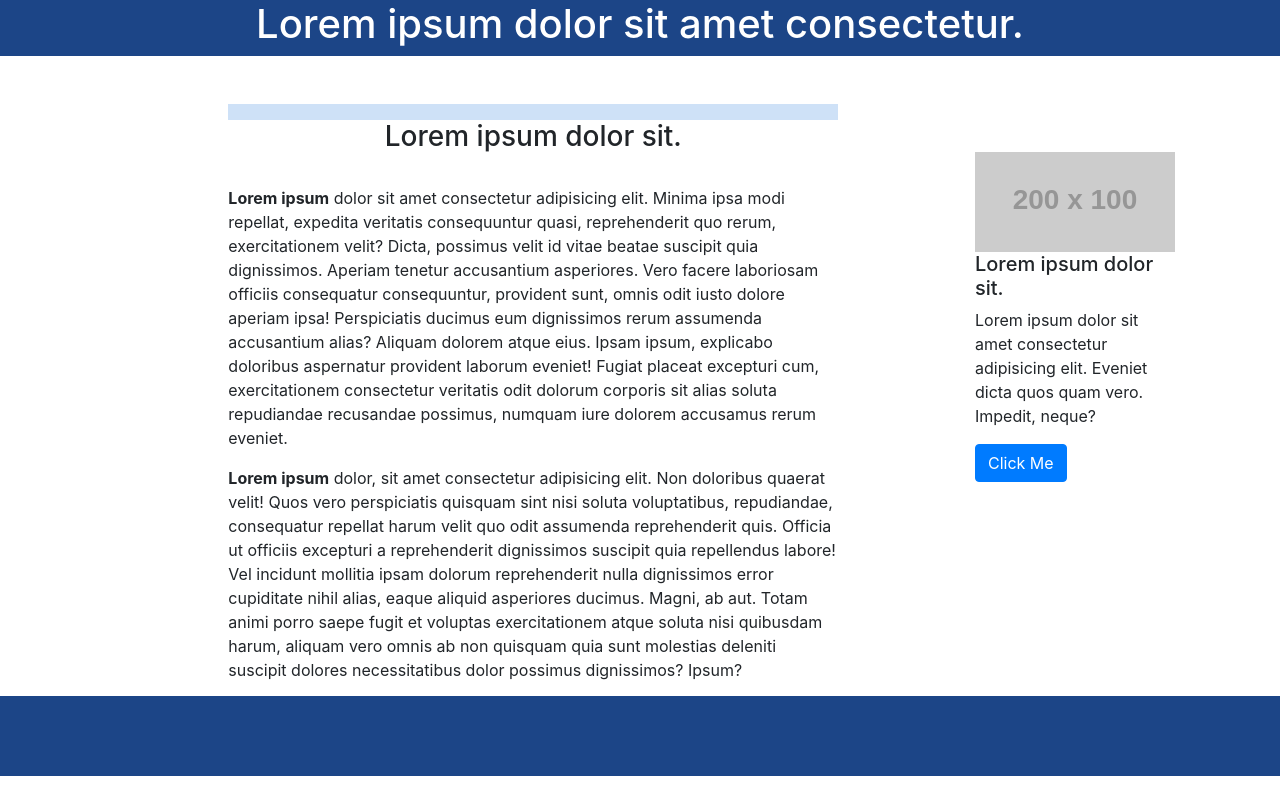
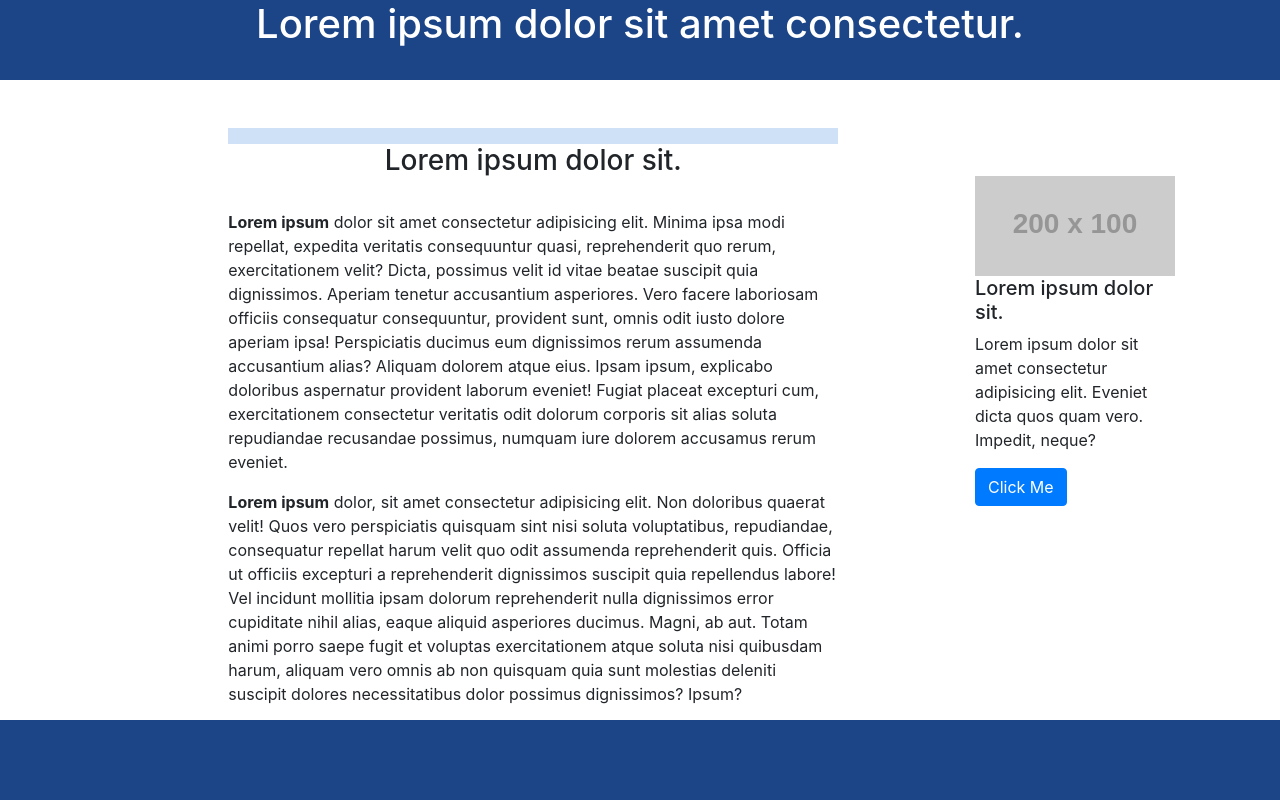
Before and after one commit to michaelgreen94/bootstrap-webpage, a plain HTML site: page index.html in a window 1280 px wide. Drawn offline with nearby package versions, Linux system fonts and the light colour scheme; placeholder pictures from the web are drawn by us.

Commit message:
returned header heigth

```diff
--- a/assets/style.css
+++ b/assets/style.css
@@ -10,6 +10,10 @@
 
 .main-page {
     height: 100vh;
+}
+
+.main-page header {
+    height: 10%;
 }
 
 .main-page section {
```
